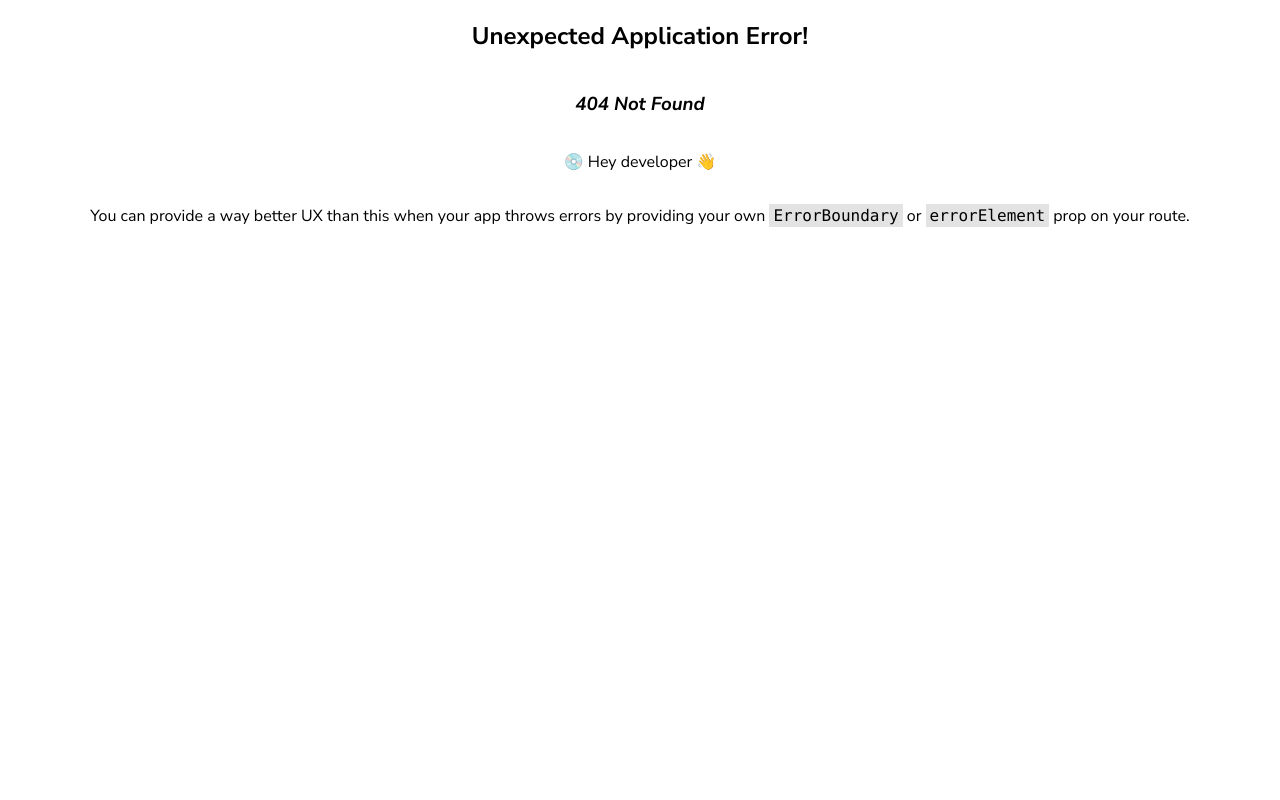
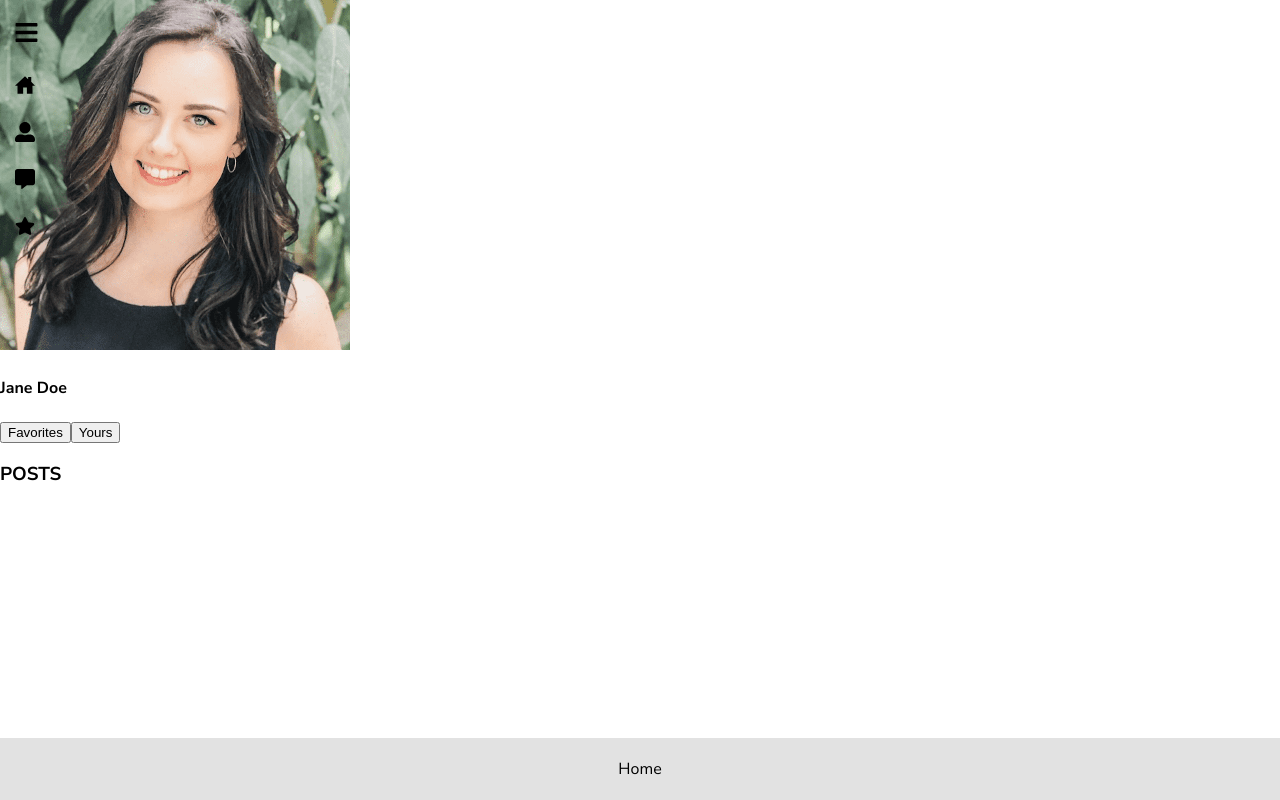
Before and after one commit to HugoDMiranda/Blog, a React (Create React App) app: page /User in a window 1280 px wide. Before the commit this address had no page. Built offline with nearby package versions, Linux system fonts and the light colour scheme.

Commit message:
view User added

```diff
--- a/src/App.js
+++ b/src/App.js
@@ -5,6 +5,7 @@ import Login from "./views/Login";
 import Main from "./views/Main";
 import Navbar from "./components/Navbar";
 import Footer from "./components/Footer";
+import User from "./views/User";
 
 const Layout = () => {
   return (
@@ -35,6 +36,10 @@ const router = createBrowserRouter([
         path: "/Main",
         element: <Main />,
       },
+      {
+        path: "/User",
+        element: <User />,
+      },
     ],
   },
 ]);
--- /dev/null
+++ b/src/views/User.js
@@ -0,0 +1,21 @@
+import React from "react";
+
+function User() {
+  return (
+    <div>
+      <div>
+        <img src="img/tes3.png" alt="user-img" className="user-img" />
+        <h4>Jane Doe</h4>
+      </div>
+      <div>
+        <button>Favorites</button>
+        <button>Yours</button>
+      </div>
+      <div>
+        <h3>POSTS</h3>
+      </div>
+    </div>
+  );
+}
+
+export default User;
```
